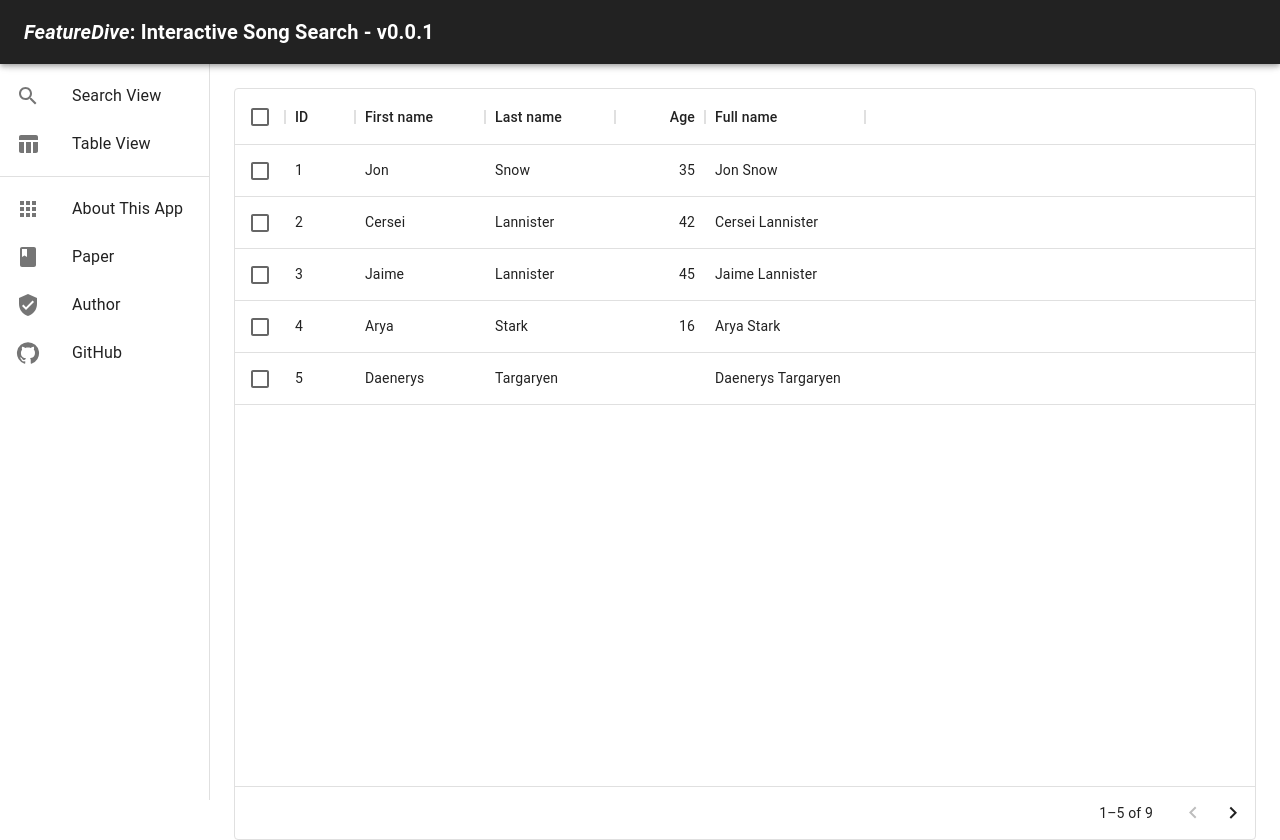
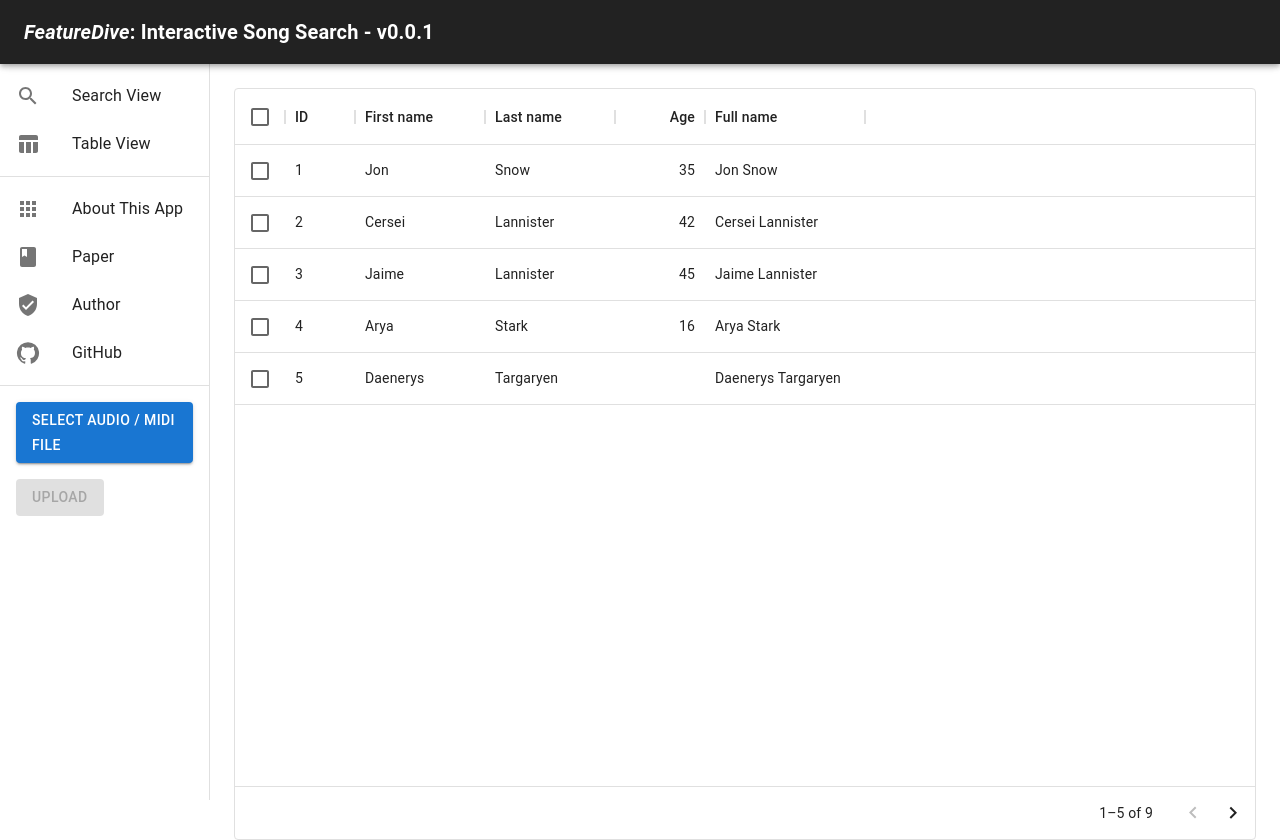
Before and after one commit to atsukoba/interactive-music-search, a Next.js app in the folder web_interface/: page /table in a window 1280 px wide. Built offline with nearby package versions, Linux system fonts and the light colour scheme; no server answers.

Commit message:
user file upload UI

```diff
--- a/web_interface/components/Layout.tsx
+++ b/web_interface/components/Layout.tsx
@@ -1,8 +1,9 @@
 import Head from "next/head";
 import Image from "next/image";
 import Link from "next/link";
+import { styled } from "@mui/material/styles";
 import { Children, ReactNode, useEffect, useRef, useState } from "react";
-
+import { ChangeEventHandler, MouseEventHandler } from "react";
 import {
   Apps,
   Book,
@@ -35,6 +36,7 @@ import {
 } from "@mui/material";
 
 import PlotWrapper from "../components/PlotWrapper";
+import { postUserFile } from "../api/user_data";
 
 const drawerWidth = 210;
 
@@ -42,7 +44,39 @@ interface IProps {
   children: ReactNode;
 }
 
+const Input = styled("input")({
+  display: "none",
+});
+
 export default function Layout({ children }: IProps) {
+  const [selectedFile, selectFile] = useState<FormData | undefined>(undefined);
+
+  const handleChange: ChangeEventHandler<HTMLInputElement> = (event) => {
+    if (event.target.files && event.target.files[0]) {
+      const file = event.target.files[0];
+      const body = new FormData();
+      if (file.type === "audio/mpeg" || file.type === "audio/wav") {
+        body.append("audio", file);
+        selectFile(body);
+      } else if (file.type === "audio/midi") {
+        body.append("midi", file);
+        selectFile(body);
+      } else {
+        alert("File type incorrect to upload");
+      }
+    }
+  };
+
+  const onUploadButtonPush: MouseEventHandler<HTMLSpanElement> = async (
+    event
+  ) => {
+    if (selectedFile) {
+      const res = postUserFile(selectedFile);
+      console.dir(selectedFile);
+      console.dir(res);
+    }
+  };
+
   return (
     <Box sx={{ display: "flex" }}>
       <CssBaseline />
@@ -140,6 +174,32 @@ export default function Layout({ children }: IProps) {
               </ListItemButton>
             </ListItem>
           </List>
+          <Divider />
+          <List>
+            <ListItem>
+              <label htmlFor="contained-button-file">
+                <Input
+                  accept="audio/*"
+                  id="contained-button-file"
+                  type="file"
+                  onChange={handleChange}
+                />
+                <Button variant="contained" component="span">
+                  Select Audio / MIDI File
+                </Button>
+              </label>
+            </ListItem>
+            <ListItem>
+              <Button
+                variant="contained"
+                component="span"
+                disabled={selectedFile === undefined}
+                onClick={onUploadButtonPush}
+              >
+                Upload
+              </Button>
+            </ListItem>
+          </List>
         </Box>
       </Drawer>
       <Box
```
